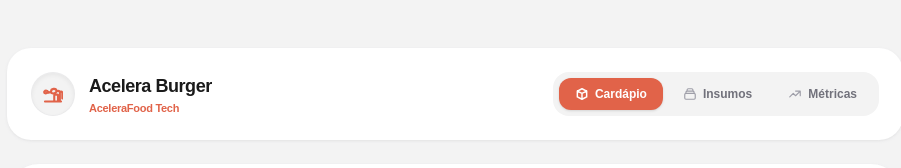
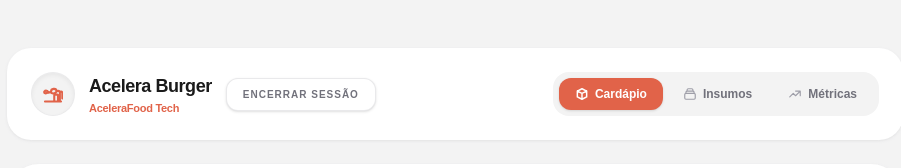
Before and after one commit to weldocarvalho/optimus, a Next.js app: page /admin/produtos in a window 1280 px wide. Shown: the top 168 px of the page, without its empty margins (185-1086 px from the left). Built offline with nearby package versions, Linux system fonts and the light colour scheme; no server answers.

Commit message:
(minor): adiciona botao de logout

```diff
--- a/app/(dashboard)/admin/produtos/page.tsx
+++ b/app/(dashboard)/admin/produtos/page.tsx
@@ -1,6 +1,7 @@
 // app/(dashboard)/admin/produtos/page.tsx
 import { listarProdutosComCMV } from '@/actions/admin';
 import { listarInsumosAdmin } from '@/actions/adminInsumos'; // Importa a busca de estoque existente
+import { BotaoLogout } from '@/app/logout/logout';
 import ListaProdutosAdmin from '@/components/ListaProdutosAdmin';
 
 export const revalidate = 0;
@@ -26,7 +27,11 @@ export default async function PainelProdutosAdmin() {
               <h2 className="font-black text-lg tracking-tight text-[#1A1A1A]">Acelera Burger</h2>
               <span className="text-[11px] font-bold tracking-tight text-[#E16349] block mt-0.5">AceleraFood Tech</span>
             </div>
+
+            <BotaoLogout />
           </div>
+
+
 
           <nav className="flex items-center gap-1 bg-[#F3F3F3] p-1.5 rounded-[16px] overflow-x-auto">
             <a href="/admin/produtos" className="flex items-center gap-1.5 px-4 py-2 rounded-[12px] text-xs font-bold bg-[#E16349] text-white shadow-sm transition-all shrink-0">
--- /dev/null
+++ b/app/logout/logout.tsx
@@ -0,0 +1,15 @@
+// app/logout/logout.tsx
+import { logout } from '@/actions/auth'
+
+export function BotaoLogout() {
+  return (
+    <form action={logout}>
+      <button
+        type="submit"
+        className="rounded-[12px] border border-zinc-200/80 bg-white px-4 py-2 text-[10px] font-black uppercase tracking-widest text-zinc-500 transition-all duration-150 hover:text-[#E16349] hover:border-[#E16349]/30 shadow-sm"
+      >
+        Encerrar Sessão
+      </button>
+    </form>
+  )
+}
```
